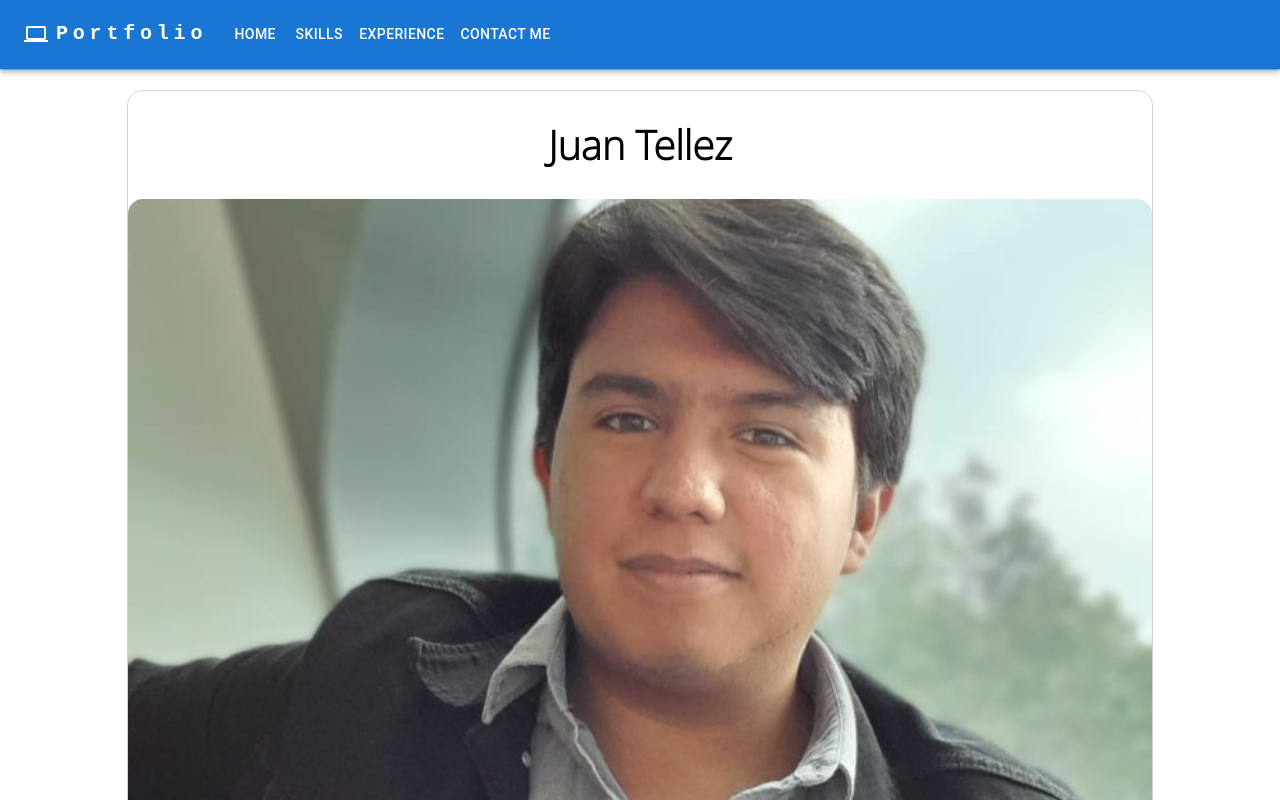
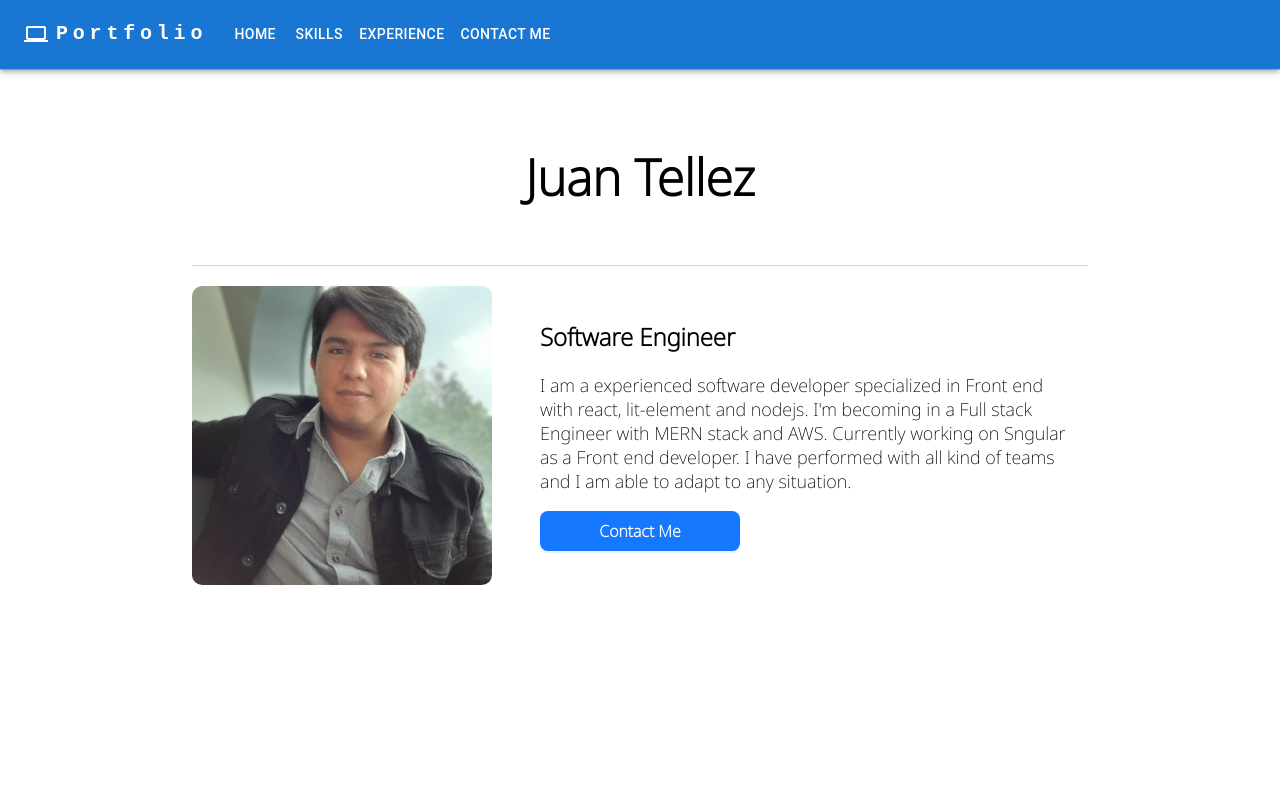
Before and after one commit to juanM20/Portafolio, a React (Create React App) app: page / in a window 1280 px wide. Shown: the top 800 px of the page. Built offline with nearby package versions, Linux system fonts and the light colour scheme.

Commit message:
adding responsive styles

```diff
--- a/src/components/FrontPage/FrontPage.js
+++ b/src/components/FrontPage/FrontPage.js
@@ -5,8 +5,9 @@ import { Button } from 'antd';
 const FrontPage = () => {
     return (
         <div className="title-section">
-            <h1>Juan Tellez</h1>
-
+            <div className='title-h'>
+                <h1>Juan Tellez</h1>
+            </div>
             <div className='image-section'>
                 <img className='image' src={frontImage} alt="frontImg" />
             </div>
--- a/src/styles/FrontPage.css
+++ b/src/styles/FrontPage.css
@@ -10,30 +10,29 @@
   flex-direction: column;
   border-radius: 15px;
   width: 80%;
-  border: 1px #d5d5d5 solid;
-  transition: box-shadow 0.5s ease;
 }
 
-.title-section h1 {
-  font-size: 40px;
+.title-section .title-h {
   padding: 0px 20px;
   align-self: center;
 }
 
-.title-section:hover {
+.content-section {
+  padding: 15px;
+}
+
+.image {
+  grid-area: image;
+  justify-self: stretch;
+  width: 100%;
+  border-radius: 10px;
+  transition: box-shadow 0.5s ease;
+}
+
+.image:hover {
   box-shadow: -7px 11px 31px -6px rgba(0,0,0,0.74);
   -webkit-box-shadow: -7px 11px 31px -6px rgba(0,0,0,0.74);
   -moz-box-shadow: -7px 11px 31px -6px rgba(0,0,0,0.74);
-}
-
-.content-section {
-  margin-left: 20px;
-  padding: 20px;
-}
-
-.image {
-  width: 100%;
-  border-radius: 15px;
 }
 
 .button {
@@ -41,6 +40,49 @@
   width: 200px;
 }
 
-.content-section h1 {
-  font-size: 60px;
+@media screen and (min-width: 1080px ) {
+  .title-section {
+    display: grid;
+    grid-template-columns: auto 100px auto;
+    grid-template-rows: auto;
+    grid-template-areas:
+      "title title title"
+      "image content-title content-title";
+    width: 70%;
+    border: none;
+  }
+
+  .image {
+    grid-area: image;
+    justify-self: stretch;
+    width: 90%;
+    transition: box-shadow 0.5s ease;
+  }
+
+  .image:hover {
+    box-shadow: -7px 11px 31px -6px rgba(0,0,0,0.74);
+    -webkit-box-shadow: -7px 11px 31px -6px rgba(0,0,0,0.74);
+    -moz-box-shadow: -7px 11px 31px -6px rgba(0,0,0,0.74);
+  }
+
+  .title-section .title-h {
+    grid-area: title;
+    margin-bottom: 20px;
+    border-bottom: 1px #d5d5d5 solid;
+    padding: 20px;
+    font-size: 25px;
+    display: grid;
+  }
+
+  .title-section .title-h h1 {
+    justify-self: center;
+  }
+
+  .content-section {
+    grid-area: content-title;
+  }
+
+  .content-section p {
+    font-size: large;
+  }
 }
```
